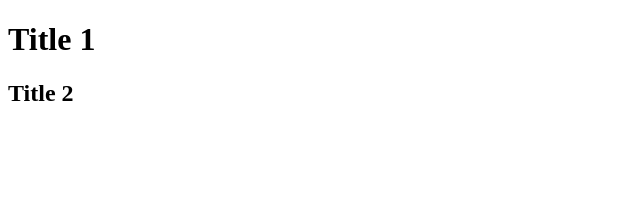
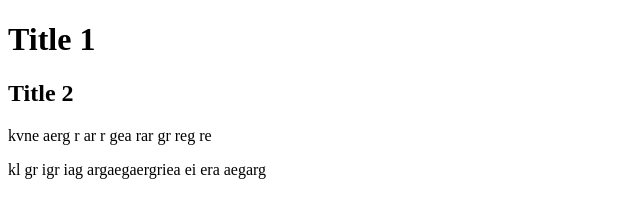
Before and after one commit to Dimitry-P/test-4, a plain HTML site: page index.html in a window 1280 px wide. Shown: the whole page, without its empty margins (0-640 px from the left). Drawn offline with Linux system fonts and the light colour scheme.

Commit message:
add new text

```diff
--- a/index.html
+++ b/index.html
@@ -8,5 +8,9 @@
 <body>
     <h1>Title 1</h1>
     <h2>Title 2</h2>
+    <p>kvne aerg r ar r gea rar  gr reg re</p>
+    <div class="container">
+        kl gr  igr iag   argaegaergriea ei era aegarg
+    </div>
 </body>
 </html>
```
